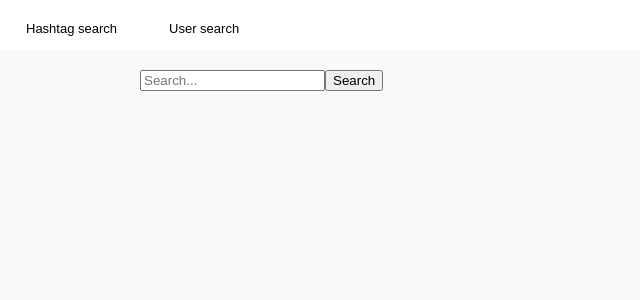
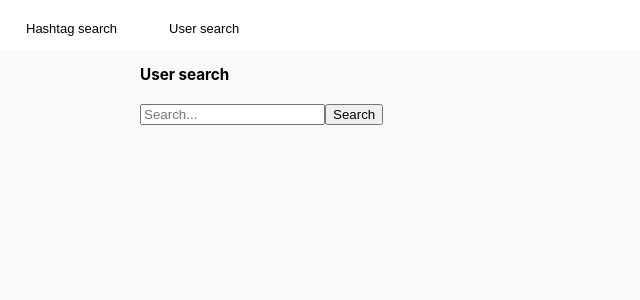
Before and after one commit to cichys/exercise-am, a React (Create React App) app: page / in a window 1280 px wide. Both pictures are taken after a click on the button "User search". Shown: the top 300 px of the page, without its empty margins (0-640 px from the left). Built offline with nearby package versions, Linux system fonts and the light colour scheme.

Commit message:
user search

```diff
--- a/src/components/UserSearch.jsx
+++ /dev/null
@@ -1,17 +0,0 @@
-import React, { Component } from 'react';
-
-import Search from './Search';
-
-
-class UserSearch extends Component {
-
-    render() {
-        return (
-            <div>
-                <Search />
-            </div>
-        );
-    }
-}
-
-export default UserSearch;
--- a/src/containers/HashtagSearch.jsx
+++ b/src/containers/DataContainer.jsx
@@ -7,7 +7,7 @@ import Utils from '../services/utils';
 import config from '../config/config';
 
 
-class HashtagSearch extends Component {
+class DataContainer extends Component {
 
     data = [];
     dataToDisplay = [
@@ -93,4 +93,4 @@ class HashtagSearch extends Component {
     }
 }
 
-export default HashtagSearch;
+export default DataContainer;
--- a/src/containers/HashtagSearchContainer.jsx
+++ b/src/containers/HashtagSearchContainer.jsx
@@ -1,7 +1,7 @@
 import React, { Component } from 'react';
 
 import getTwitterData from '../services/twitterService';
-import HashtagSearch from './HashtagSearch';
+import DataContainer from './DataContainer';
 
 
 class HashtagSearchContainer extends Component {
@@ -24,7 +24,8 @@ class HashtagSearchContainer extends Component {
     render() {
         return (
             <div>
-                <HashtagSearch
+                <h3>Hashtag search</h3>
+                <DataContainer
                     data={this.state.data}
                     onSearch={this.getData}
                 />
--- a/src/containers/UserSearchContainer.jsx
+++ b/src/containers/UserSearchContainer.jsx
@@ -1,15 +1,34 @@
 import React, { Component } from 'react';
 
 import getTwitterData from '../services/twitterService';
-import UserSearch from '../components/UserSearch';
+import DataContainer from './DataContainer';
 
 
 class UserSearchContainer extends Component {
 
+    constructor(props) {
+        super(props);
+        this.state = {
+            data: []
+        };
+    }
+
+
+    getData = (term) => {
+        getTwitterData('userSearch', term).then(response => {
+            this.setState({data: response.data});
+        });
+    }
+
+
     render() {
         return (
             <div>
-                <UserSearch />
+                <h3>User search</h3>
+                <DataContainer
+                    data={this.state.data}
+                    onSearch={this.getData}
+                />
             </div>
         );
     }
```
